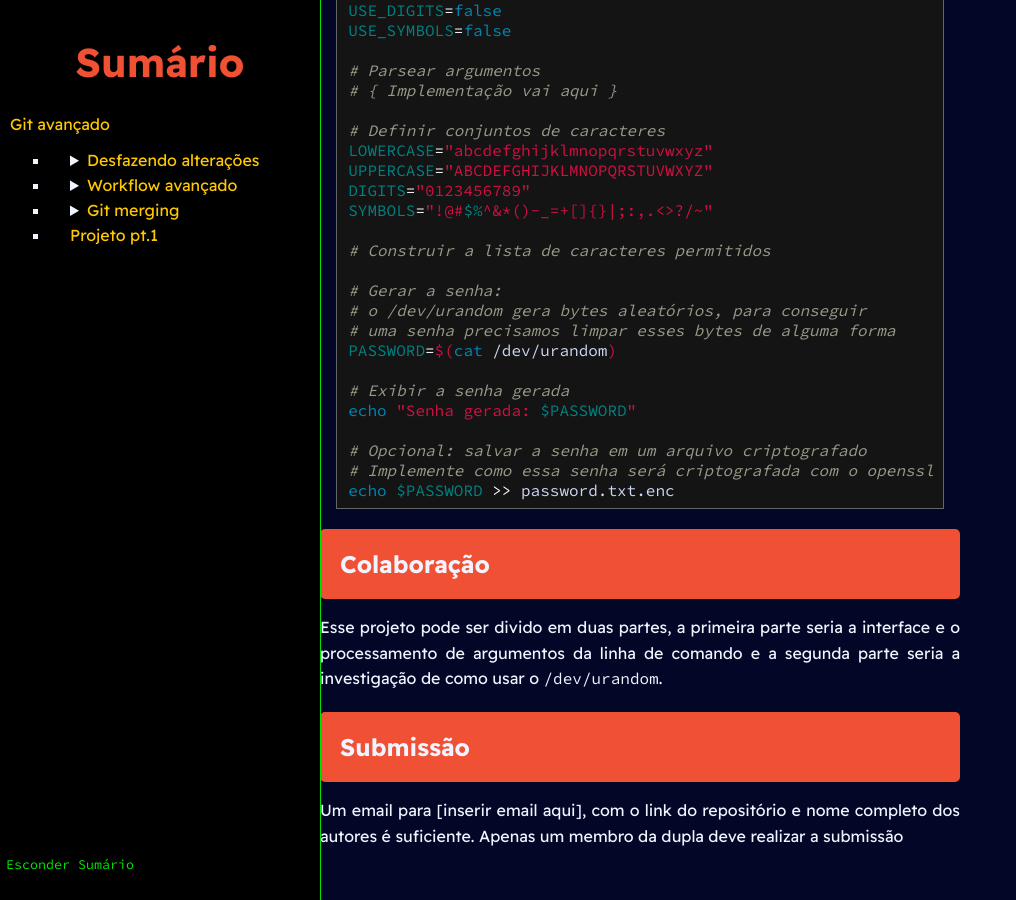
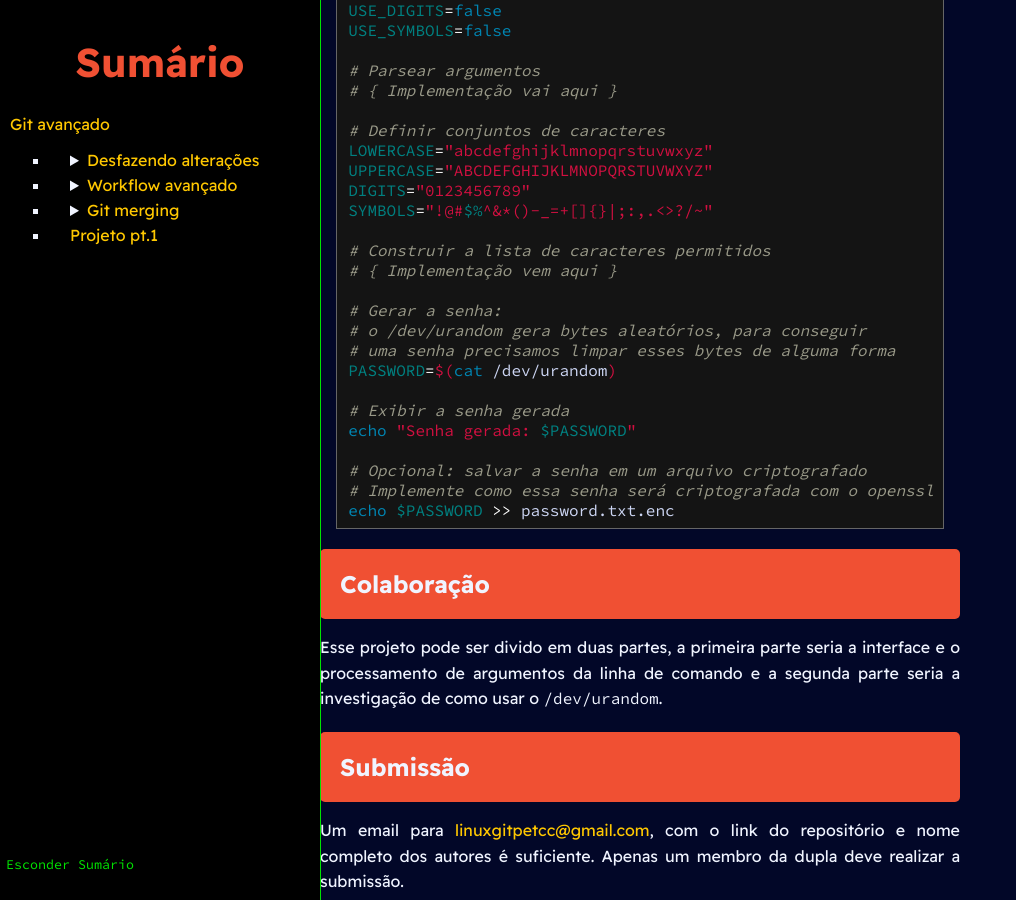
Before and after one commit to PETCC-UFRN/minicurso-linux-git, a Jekyll site: the page built from quartoDia.md, in a window 1280 px wide and 900 px high, scrolled down 13628 px. Shown: the whole window, without its empty margins (0-1016 px from the left). Built offline with Jekyll 4.4.1, drawn with Linux system fonts in a browser that asks for light colours.

Commit message:
fix(quarto dia): email para submissão

```diff
--- a/quartoDia.md
+++ b/quartoDia.md
@@ -488,6 +488,7 @@ DIGITS="0123456789"
 SYMBOLS="!@#$%^&*()-_=+[]{}|;:,.<>?/~"
 
 # Construir a lista de caracteres permitidos
+# { Implementação vem aqui }
 
 # Gerar a senha:
 # o /dev/urandom gera bytes aleatórios, para conseguir
@@ -509,5 +510,5 @@ argumentos da linha de comando e a segunda parte seria a investigação de como
 
 ### Submissão
 
-Um email para [inserir email aqui], com o link do repositório e nome completo dos autores é suficiente.
-Apenas  um membro da dupla deve realizar a submissão
+Um email para <linuxgitpetcc@gmail.com>, com o link do repositório e nome completo dos autores é suficiente.
+Apenas  um membro da dupla deve realizar a submissão.
```
